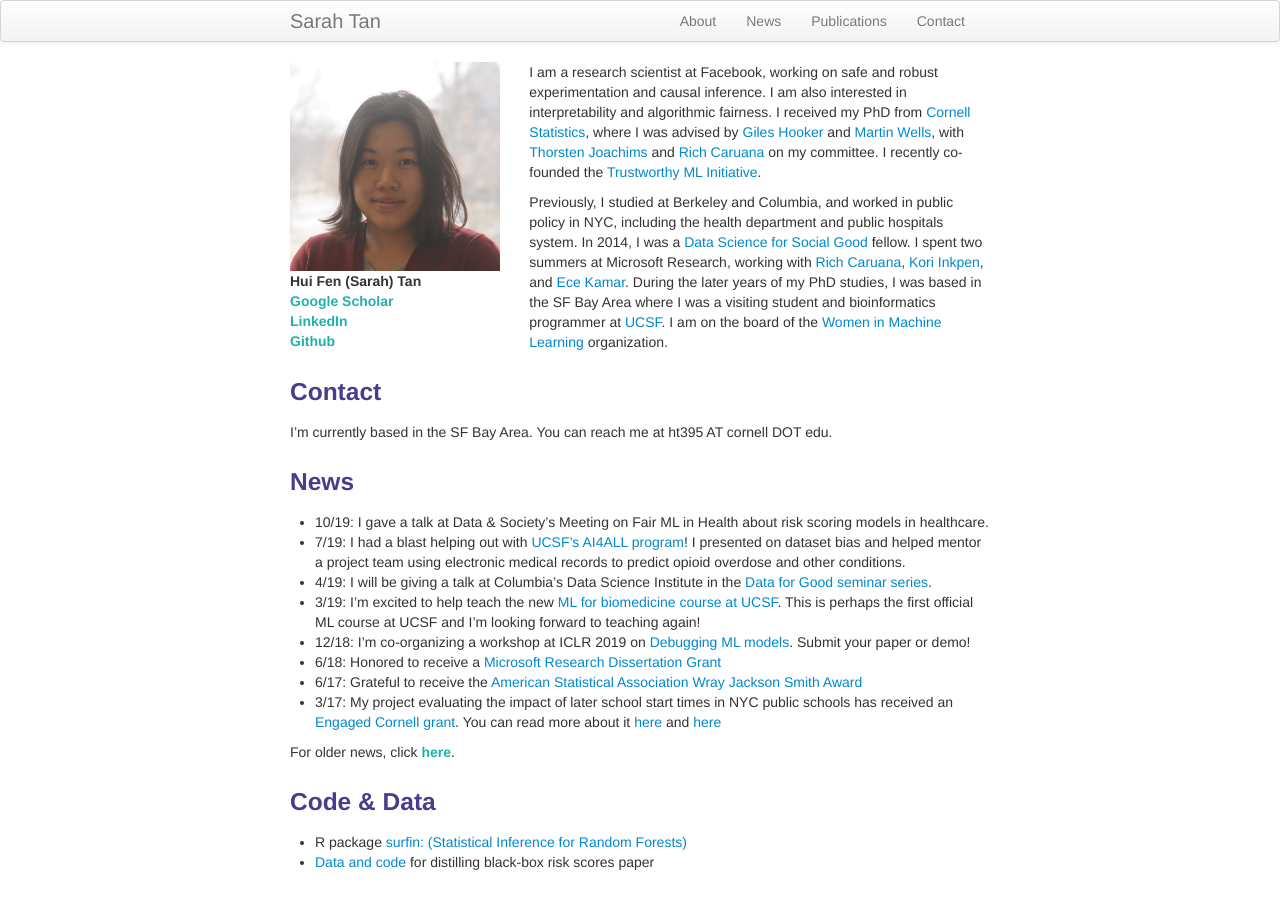
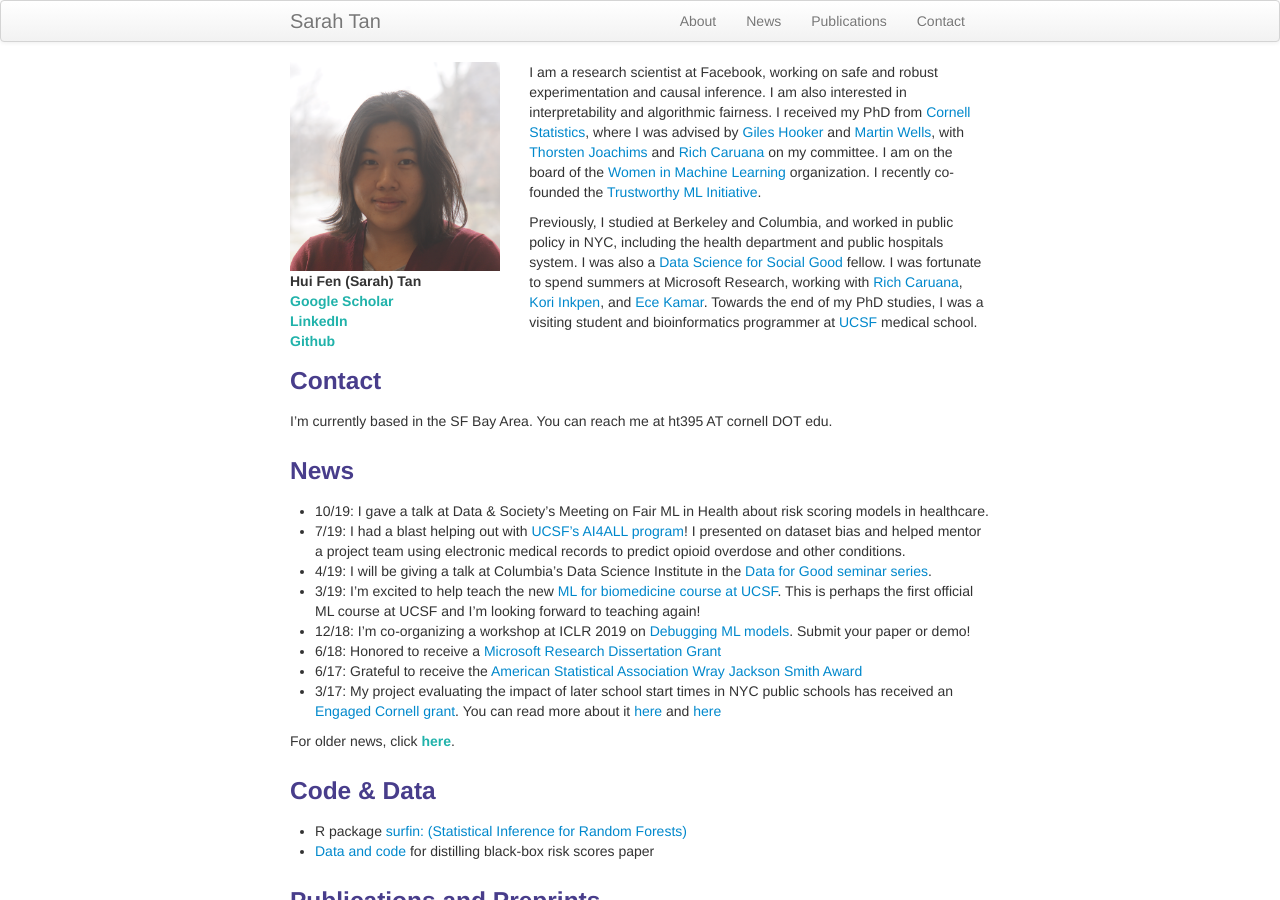
Before and after one commit to shftan/shftan.github.io, a Jekyll site: the page built from index.md, in a window 1280 px wide and 900 px high. Built offline with Jekyll 4.4.1, drawn with Linux system fonts in a browser that asks for light colours.

Commit message:
Update index.md

```diff
--- a/index.md
+++ b/index.md
@@ -18,9 +18,9 @@ keywords: Sarah Tan, Facebook, Cornell, UCSF, statistics, interpretability, caus
         </div>
 
         <div class="span8">
-                <p>I am a research scientist at Facebook, working on safe and robust experimentation and causal inference. I am also interested in interpretability and algorithmic fairness. I received my PhD from <a href="https://stat.cornell.edu/">Cornell Statistics</a>, where I was advised by <a href="http://faculty.bscb.cornell.edu/~hooker/">Giles Hooker</a> and <a href="https://courses.cit.cornell.edu/mtw1/">Martin Wells</a>, with <a href="https://www.cs.cornell.edu/people/tj/">Thorsten Joachims</a> and <a href="https://www.microsoft.com/en-us/research/people/rcaruana/">Rich Caruana</a> on my committee. I recently co-founded the <a href="https://www.trustworthyml.org/">Trustworthy ML Initiative</a>.</p>
+                <p>I am a research scientist at Facebook, working on safe and robust experimentation and causal inference. I am also interested in interpretability and algorithmic fairness. I received my PhD from <a href="https://stat.cornell.edu/">Cornell Statistics</a>, where I was advised by <a href="http://faculty.bscb.cornell.edu/~hooker/">Giles Hooker</a> and <a href="https://courses.cit.cornell.edu/mtw1/">Martin Wells</a>, with <a href="https://www.cs.cornell.edu/people/tj/">Thorsten Joachims</a> and <a href="https://www.microsoft.com/en-us/research/people/rcaruana/">Rich Caruana</a> on my committee. I am on the board of the <a href="https://wimlworkshop.org">Women in Machine Learning</a> organization. I recently co-founded the <a href="https://www.trustworthyml.org/">Trustworthy ML Initiative</a>.</p>
 
-<p>Previously, I studied at Berkeley and Columbia, and worked in public policy in NYC, including the health department and public hospitals system. In 2014, I was a <a href="http://www.dssgfellowship.org/">Data Science for Social Good</a> fellow. I spent two summers at Microsoft Research, working with <a href="https://www.microsoft.com/en-us/research/people/rcaruana/">Rich Caruana</a>, <a href="https://www.microsoft.com/en-us/research/people/kori/">Kori Inkpen</a>, and <a href="https://www.microsoft.com/en-us/research/people/eckamar/">Ece Kamar</a>. During the later years of my PhD studies, I was based in the SF Bay Area where I was a visiting student and bioinformatics programmer at <a href="https://epibiostat.ucsf.edu/">UCSF</a>. I am on the board of the <a href="https://wimlworkshop.org">Women in Machine Learning</a> organization.</p>
+<p>Previously, I studied at Berkeley and Columbia, and worked in public policy in NYC, including the health department and public hospitals system. I was also a <a href="http://www.dssgfellowship.org/">Data Science for Social Good</a> fellow. I was fortunate to spend summers at Microsoft Research, working with <a href="https://www.microsoft.com/en-us/research/people/rcaruana/">Rich Caruana</a>, <a href="https://www.microsoft.com/en-us/research/people/kori/">Kori Inkpen</a>, and <a href="https://www.microsoft.com/en-us/research/people/eckamar/">Ece Kamar</a>. Towards the end of my PhD studies, I was a visiting student and bioinformatics programmer at <a href="https://epibiostat.ucsf.edu/">UCSF</a> medical school.</p>
 
         </div>
 </div>
```
